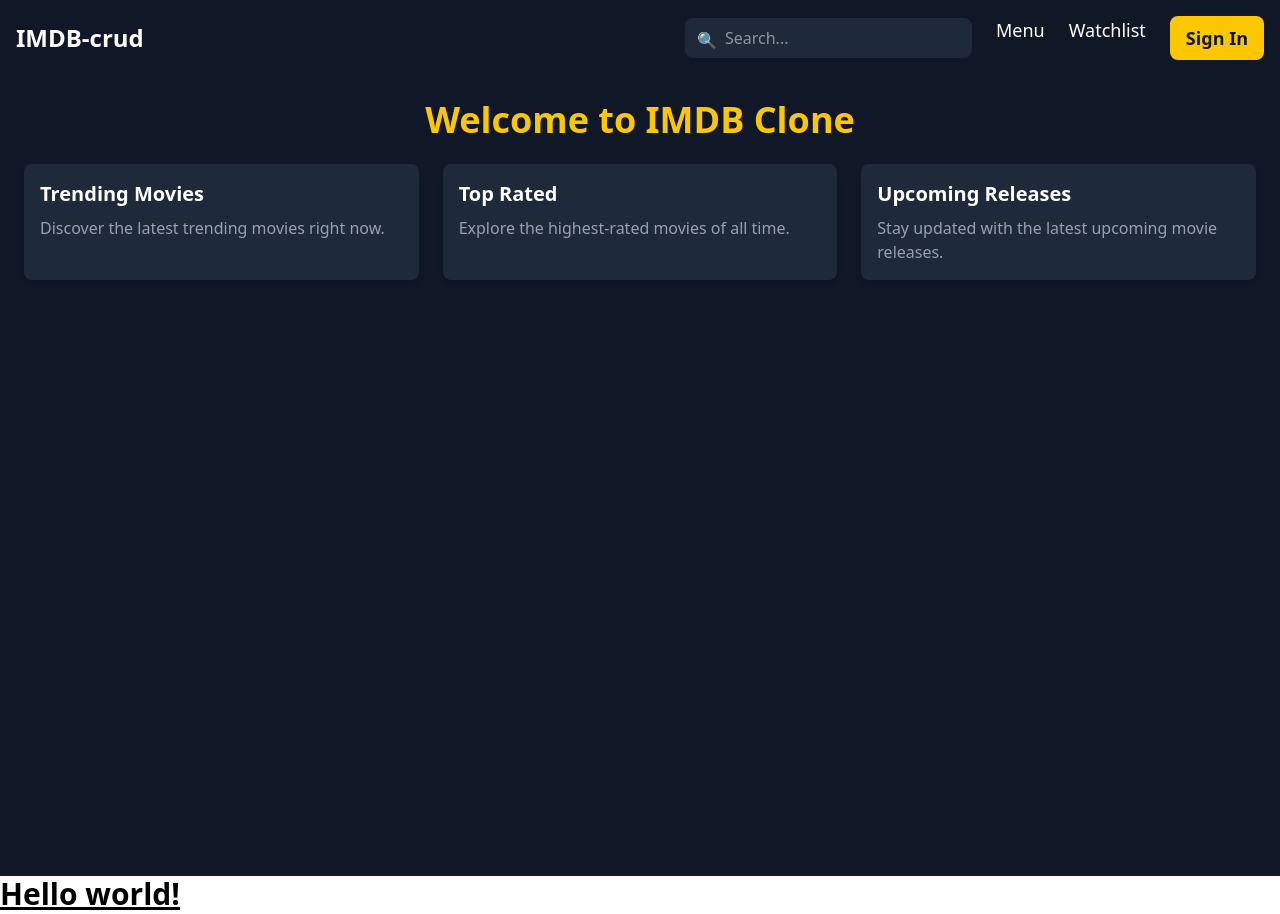
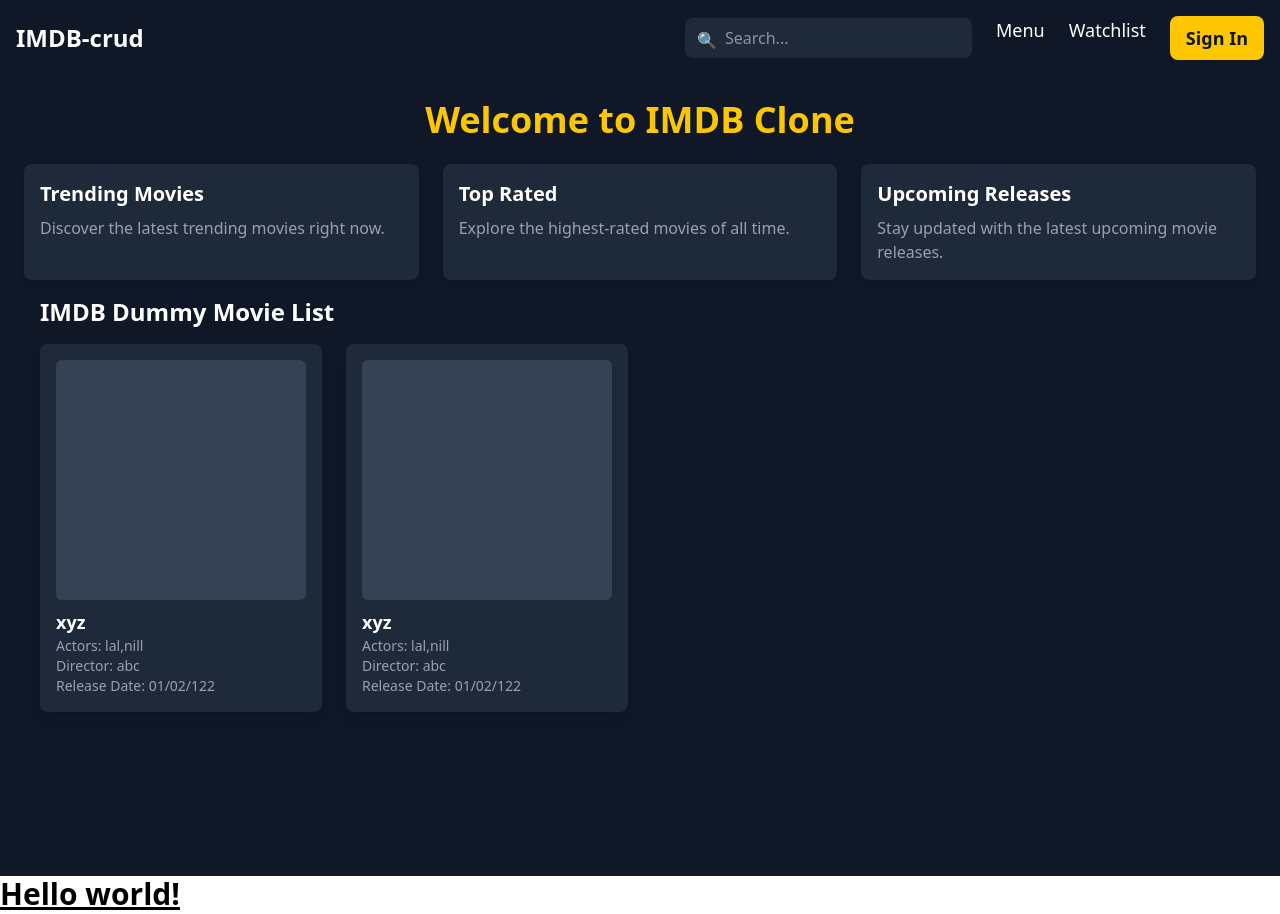
Before and after one commit to Naeem-khndkar55/IMDB-crud, a React (Vite) app in the folder IMDB-crud/: page / in a window 1280 px wide. Built offline with nearby package versions, Linux system fonts and the light colour scheme.

Commit message:
dummy movie list created and movielist functionality added

```diff
--- a/IMDB-crud/src/components/Home.tsx
+++ b/IMDB-crud/src/components/Home.tsx
@@ -1,4 +1,9 @@
+import { useState } from "react";
+import { Movie, dummyMovieList } from "./Movie";
+import MovieList from "./MovieList";
+
 const Home = () => {
+  const [movieList, setMovieList] = useState(dummyMovieList as Movie[]);
   return (
     <div className="bg-gray-900 text-white min-h-screen p-6">
       <div className="container mx-auto">
@@ -27,6 +32,7 @@
           </div>
         </div>
       </div>
+      <MovieList list={dummyMovieList} />
     </div>
   );
 };
--- /dev/null
+++ b/IMDB-crud/src/components/Movie.ts
@@ -0,0 +1,24 @@
+export interface Movie{
+    id:string,
+    title: string,
+    actors: string,
+    director: string,
+    releaseDate:string
+}
+
+export const dummyMovieList: Movie[]=[{
+    id:new Date().toJSON().toString(),
+    title: "xyz",
+    actors:"lal,nill",
+    director:"abc",
+    releaseDate:"01/02/122"
+},
+{
+    id:new Date().toJSON().toString(),
+    title: "xyz",
+    actors:"lal,nill",
+    director:"abc",
+    releaseDate:"01/02/122"
+}
+
+]
--- /dev/null
+++ b/IMDB-crud/src/components/MovieList.tsx
@@ -0,0 +1,31 @@
+import { Movie } from "./Movie";
+
+type Props = {
+  list: Movie[];
+};
+const MovieList = (props: Props) => {
+  const { list } = props;
+  return (
+    <div className="container mx-auto p-4">
+      <h2 className="text-2xl font-bold mb-4">IMDB Dummy Movie List</h2>
+      <div className="grid grid-cols-1 sm:grid-cols-2 md:grid-cols-3 lg:grid-cols-4 gap-6">
+        {list.map((movie) => (
+          <div
+            key={movie.id}
+            className="bg-gray-800 text-white p-4 rounded-lg shadow-lg hover:scale-105 transition-transform"
+          >
+            <div className="w-full h-60 bg-gray-700 rounded-md"></div>
+            <h3 className="text-lg font-semibold mt-2">{movie.title}</h3>
+            <p className="text-sm text-gray-400">Actors: {movie.actors}</p>
+            <p className="text-sm text-gray-400">Director: {movie.director}</p>
+            <p className="text-sm text-gray-400">
+              Release Date: {movie.releaseDate}
+            </p>
+          </div>
+        ))}
+      </div>
+    </div>
+  );
+};
+
+export default MovieList;
```
